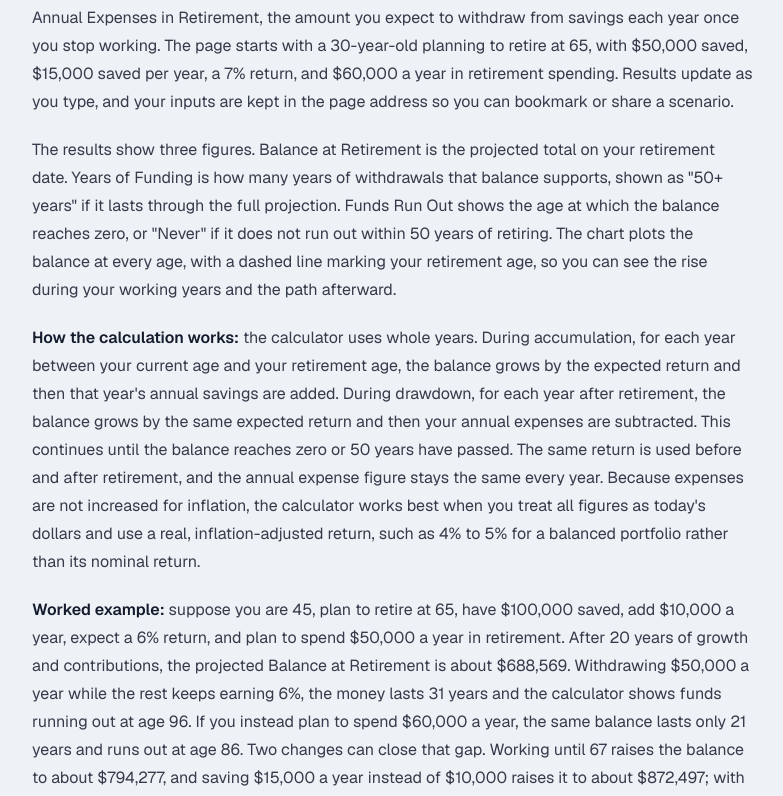
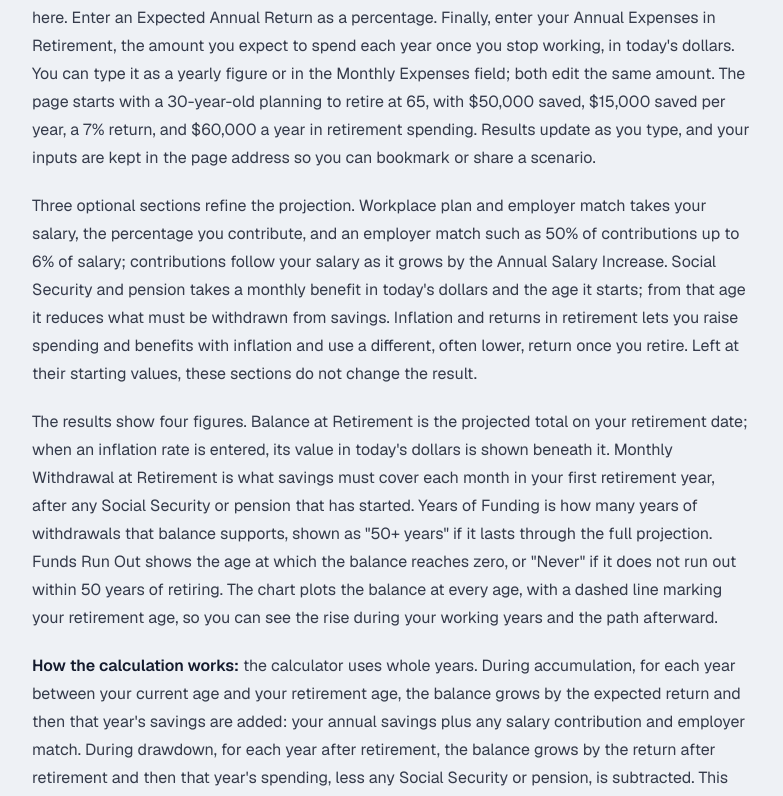
Before and after one commit to mnbarve811-web/omnicalc, a Next.js app: page /financial/retirement in a window 1280 px wide. Shown: the part 1403-2199 px from the top of the page, without its empty margins (56-839 px from the left). Built offline with nearby package versions, Linux system fonts and the light colour scheme; no server answers.

Commit message:
describe new retirement inputs in guide and faq

```diff
--- a/src/app/financial/retirement/content.ts
+++ b/src/app/financial/retirement/content.ts
@@ -2,19 +2,21 @@ import type { FAQItem } from '@/components/common/FAQSection'
 
 export const guideText = `Retirement planning has two phases. In the accumulation phase you save and invest during your working years, and your balance grows from both new contributions and investment returns. In the drawdown phase you stop contributing and start withdrawing money to cover living costs, while whatever remains invested keeps earning a return. The question most people want answered is whether the balance built up in the first phase will last through the second. This calculator projects your savings year by year up to retirement, then projects how long that balance would cover a fixed level of annual spending.
 
-How to use this calculator: enter your Current Age and the Retirement Age you are planning for. Enter your Current Savings, meaning the total already set aside for retirement across your accounts. Enter your Annual Savings, the amount you expect to add each year, including any employer contributions. Enter an Expected Annual Return as a percentage. Finally, enter your Annual Expenses in Retirement, the amount you expect to withdraw from savings each year once you stop working. The page starts with a 30-year-old planning to retire at 65, with $50,000 saved, $15,000 saved per year, a 7% return, and $60,000 a year in retirement spending. Results update as you type, and your inputs are kept in the page address so you can bookmark or share a scenario.
+How to use this calculator: enter your Current Age and the Retirement Age you are planning for. Enter your Current Savings, meaning the total already set aside for retirement across your accounts. Enter your Annual Savings, the amount you expect to add each year outside a workplace plan entered below; if you leave the workplace plan blank, include any employer contributions here. Enter an Expected Annual Return as a percentage. Finally, enter your Annual Expenses in Retirement, the amount you expect to spend each year once you stop working, in today's dollars. You can type it as a yearly figure or in the Monthly Expenses field; both edit the same amount. The page starts with a 30-year-old planning to retire at 65, with $50,000 saved, $15,000 saved per year, a 7% return, and $60,000 a year in retirement spending. Results update as you type, and your inputs are kept in the page address so you can bookmark or share a scenario.
 
-The results show three figures. Balance at Retirement is the projected total on your retirement date. Years of Funding is how many years of withdrawals that balance supports, shown as "50+ years" if it lasts through the full projection. Funds Run Out shows the age at which the balance reaches zero, or "Never" if it does not run out within 50 years of retiring. The chart plots the balance at every age, with a dashed line marking your retirement age, so you can see the rise during your working years and the path afterward.
+Three optional sections refine the projection. Workplace plan and employer match takes your salary, the percentage you contribute, and an employer match such as 50% of contributions up to 6% of salary; contributions follow your salary as it grows by the Annual Salary Increase. Social Security and pension takes a monthly benefit in today's dollars and the age it starts; from that age it reduces what must be withdrawn from savings. Inflation and returns in retirement lets you raise spending and benefits with inflation and use a different, often lower, return once you retire. Left at their starting values, these sections do not change the result.
 
-How the calculation works: the calculator uses whole years. During accumulation, for each year between your current age and your retirement age, the balance grows by the expected return and then that year's annual savings are added. During drawdown, for each year after retirement, the balance grows by the same expected return and then your annual expenses are subtracted. This continues until the balance reaches zero or 50 years have passed. The same return is used before and after retirement, and the annual expense figure stays the same every year. Because expenses are not increased for inflation, the calculator works best when you treat all figures as today's dollars and use a real, inflation-adjusted return, such as 4% to 5% for a balanced portfolio rather than its nominal return.
+The results show four figures. Balance at Retirement is the projected total on your retirement date; when an inflation rate is entered, its value in today's dollars is shown beneath it. Monthly Withdrawal at Retirement is what savings must cover each month in your first retirement year, after any Social Security or pension that has started. Years of Funding is how many years of withdrawals that balance supports, shown as "50+ years" if it lasts through the full projection. Funds Run Out shows the age at which the balance reaches zero, or "Never" if it does not run out within 50 years of retiring. The chart plots the balance at every age, with a dashed line marking your retirement age, so you can see the rise during your working years and the path afterward.
+
+How the calculation works: the calculator uses whole years. During accumulation, for each year between your current age and your retirement age, the balance grows by the expected return and then that year's savings are added: your annual savings plus any salary contribution and employer match. During drawdown, for each year after retirement, the balance grows by the return after retirement and then that year's spending, less any Social Security or pension, is subtracted. This continues until the balance reaches zero or 50 years have passed. Spending and benefits are entered in today's dollars and grow by the inflation rate every year, both before and after retirement. With inflation left at 0%, they stay the same every year, so treat all figures as today's dollars and use a real, inflation-adjusted return, such as 4% to 5% for a balanced portfolio. If you enter an inflation rate, use a nominal return instead.
 
 Worked example: suppose you are 45, plan to retire at 65, have $100,000 saved, add $10,000 a year, expect a 6% return, and plan to spend $50,000 a year in retirement. After 20 years of growth and contributions, the projected Balance at Retirement is about $688,569. Withdrawing $50,000 a year while the rest keeps earning 6%, the money lasts 31 years and the calculator shows funds running out at age 96. If you instead plan to spend $60,000 a year, the same balance lasts only 21 years and runs out at age 86. Two changes can close that gap. Working until 67 raises the balance to about $794,277, and saving $15,000 a year instead of $10,000 raises it to about $872,497; with $50,000 of annual spending, either change keeps the balance from running out within 50 years. With the page's default values, the projected balance at 65 is about $2.61 million, and because 7% growth on that balance is more than $60,000 a year, the calculator shows that funds never run out.
 
 Interpreting the results: the key comparison is between your balance's annual return and your annual expenses. If the return is larger than what you withdraw, the balance keeps growing and the calculator reports "Never." If expenses are larger, the balance shrinks faster each year as the base it earns on gets smaller. A "Funds Run Out" age comfortably beyond your expected lifespan suggests the plan has a margin of safety under the assumptions you entered. An age in your 70s or 80s is a signal to test changes such as saving more, retiring later, or planning lower spending.
 
-Practical tips: to account for Social Security, a pension, rental income, or part-time work, subtract the expected annual amount from your retirement expenses and enter only the shortfall that must come from savings. Run the projection at several return rates, for example 4%, 6%, and 8%, because a single rate hides a wide range of possible outcomes. Include employer matching contributions in your annual savings. Revisit the numbers every year or two, since actual returns and your savings rate will differ from any assumption.
+Practical tips: enter Social Security or a pension in its own section; for other income such as rent or part-time work, add it to the monthly benefit or subtract it from your retirement expenses. Run the projection at several return rates, for example 4%, 6%, and 8%, because a single rate hides a wide range of possible outcomes. Enter employer matching in the workplace plan section rather than in annual savings, so it is not counted twice. Revisit the numbers every year or two, since actual returns and your savings rate will differ from any assumption.
 
-Limitations and common mistakes: the projection assumes a constant return every single year, while real markets rise and fall. A run of poor returns early in retirement, known as sequence-of-returns risk, can deplete a portfolio much faster than an average return suggests. The calculator does not model taxes on withdrawals, investment fees, required minimum distributions, changes in spending over time, or health-care costs. Annual savings are assumed to stay the same each year rather than rising with your income. A common mistake is pairing a nominal return, such as 10%, with expenses stated in today's dollars, which overstates how long the money lasts. Another is entering monthly spending in the annual expenses field. The results are educational estimates, not financial advice; a qualified financial planner can help with a full retirement plan.`
+Limitations and common mistakes: the projection assumes a constant return every single year, while real markets rise and fall. A run of poor returns early in retirement, known as sequence-of-returns risk, can deplete a portfolio much faster than an average return suggests. The calculator does not model taxes on withdrawals, investment fees, required minimum distributions, changes in spending over time, or health-care costs. Annual savings outside the workplace plan stay the same each year, and the employer match is applied to each year's salary rather than to each paycheck. A common mistake is pairing a nominal return, such as 10%, with expenses stated in today's dollars, which overstates how long the money lasts. Another is entering monthly spending in the annual expenses field; use the Monthly Expenses field for that. The results are educational estimates, not financial advice; a qualified financial planner can help with a full retirement plan.`
 
 export const faqItems: FAQItem[] = [
   {
@@ -27,7 +29,7 @@ export const faqItems: FAQItem[] = [
   },
   {
     question: 'What return rate should I use?',
-    answer: 'Because this calculator keeps your retirement expenses the same every year, use a real (inflation-adjusted) return so all figures stay in today\'s dollars. Historically, US stocks have returned roughly 7% a year after inflation, and a mixed stock-and-bond portfolio somewhat less, so 4% to 6% is a common planning range for a balanced portfolio. Testing several rates shows how sensitive your plan is.',
+    answer: 'If you leave the inflation rate at 0%, retirement expenses stay the same every year, so use a real (inflation-adjusted) return to keep all figures in today\'s dollars. If you enter an inflation rate, use a nominal return instead. Historically, US stocks have returned roughly 7% a year after inflation, and a mixed stock-and-bond portfolio somewhat less, so 4% to 6% is a common planning range for a balanced portfolio. Testing several rates shows how sensitive your plan is.',
   },
   {
     question: 'How much should I save each year?',
@@ -35,7 +37,7 @@ export const faqItems: FAQItem[] = [
   },
   {
     question: 'How do I include Social Security in this calculator?',
-    answer: 'This calculator does not have a separate Social Security field. Subtract your expected annual benefit from your planned annual retirement spending and enter the difference in the Annual Expenses in Retirement field. For example, if you plan to spend $60,000 a year and expect $24,000 from Social Security, enter $36,000. You can get a personalized benefit estimate from the Social Security Administration at ssa.gov.',
+    answer: 'Open the Social Security and pension section and enter your expected monthly benefit in today\'s dollars and the age it starts. From that age, the benefit is subtracted from your retirement spending and only the shortfall is withdrawn from savings. For example, with $60,000 a year of spending and a $2,000 monthly benefit, savings cover $36,000 a year once the benefit starts. The benefit rises with the inflation rate you enter. You can get a personalized benefit estimate from the Social Security Administration at ssa.gov.',
   },
   {
     question: 'Why does the calculator say my money never runs out?',
```
